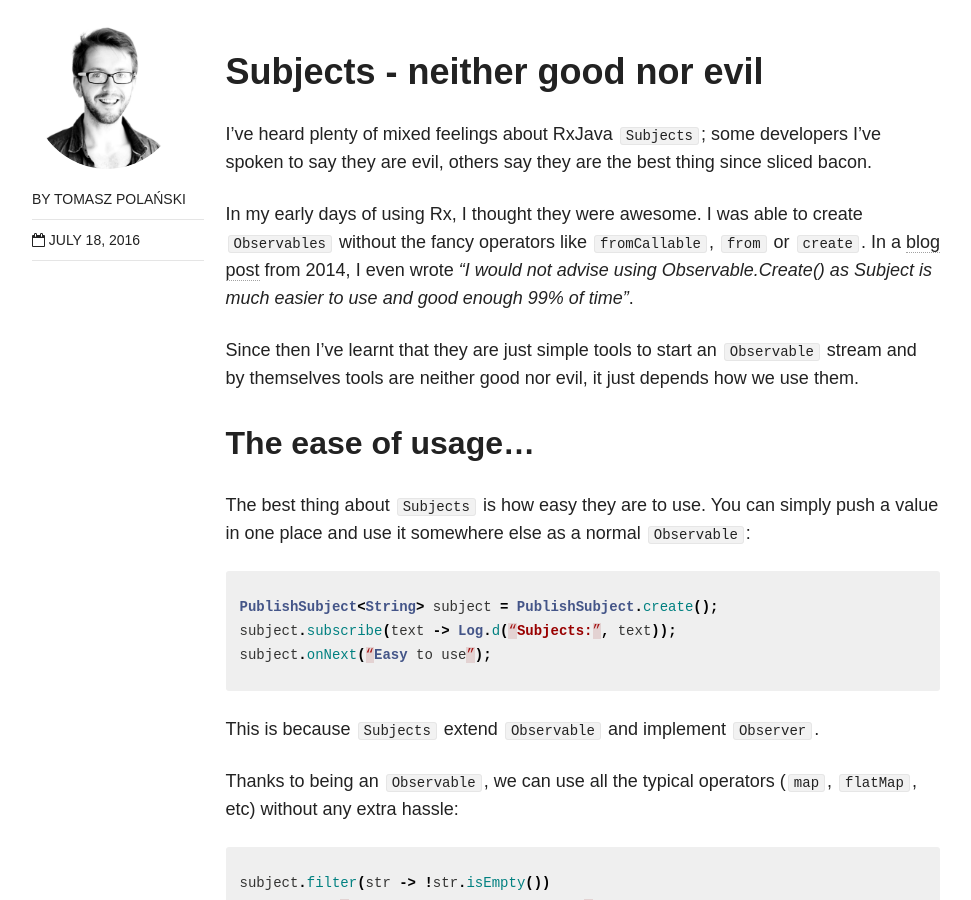
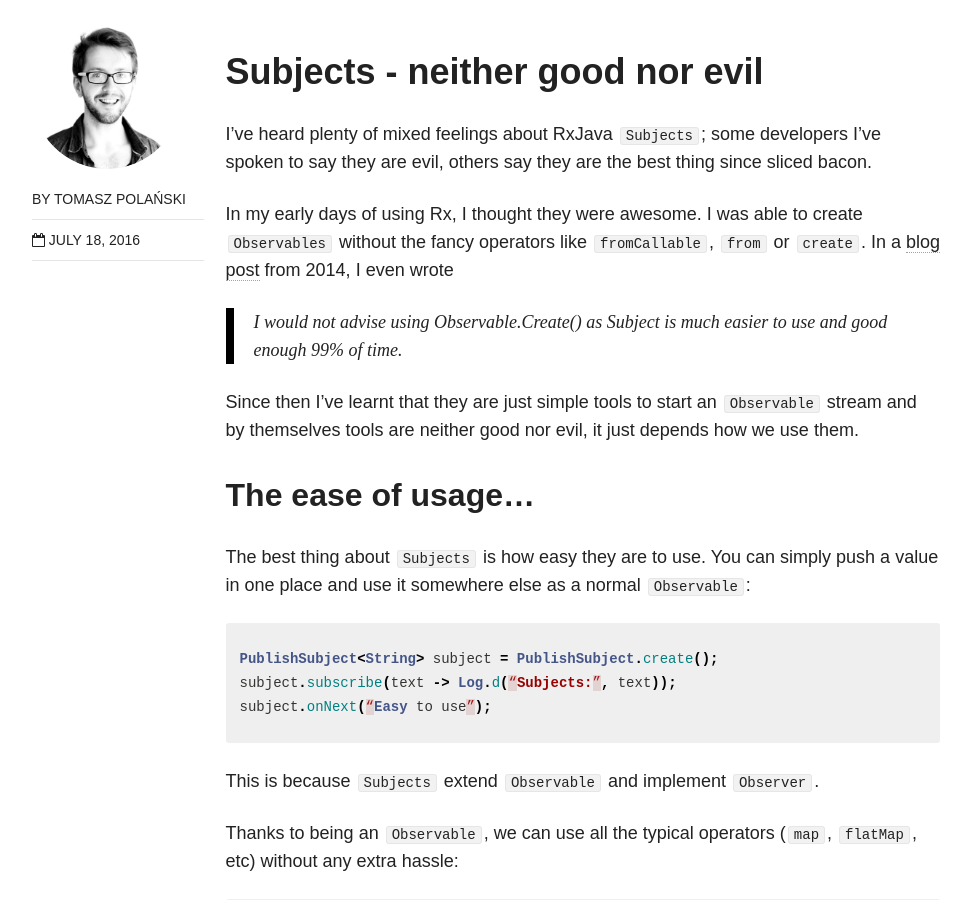
Before and after one commit to upday/upday.github.io, a Jekyll site: the page built from _posts/blog/2016-07-18-subjects.md, in a window 1280 px wide and 900 px high, scrolled down 633 px. Shown: the whole window, without its empty margins (154-1125 px from the left). Built offline with Jekyll 4.4.1, drawn with Linux system fonts in a browser that asks for light colours; nearby versions of some CDN libraries; some of the changed text lies outside the part shown.

Commit message:
Improving layout

```diff
--- a/_posts/blog/2016-07-18-subjects.md
+++ b/_posts/blog/2016-07-18-subjects.md
@@ -15,7 +15,8 @@ date: 2016-07-18T13:00:55-01:00
 
 I’ve heard plenty of mixed feelings about RxJava ``Subjects``; some developers I’ve spoken to say they are evil, others say they are the best thing since sliced bacon.
 
-In my early days of using Rx, I thought they were awesome. I was able to create ``Observables`` without the fancy operators like ``fromCallable``, ``from`` or ``create``. In a <a href="http://futurice.com/blog/reactive-c-number-in-practice">blog post</a> from 2014, I even wrote *“I would not advise using Observable.Create() as Subject is much easier to use and good enough 99% of time”*.
+In my early days of using Rx, I thought they were awesome. I was able to create ``Observables`` without the fancy operators like ``fromCallable``, ``from`` or ``create``. In a <a href="http://futurice.com/blog/reactive-c-number-in-practice">blog post</a> from 2014, I even wrote
+>*I would not advise using Observable.Create() as Subject is much easier to use and good enough 99% of time*.
 
 Since then I’ve learnt that they are just simple tools to start an ``Observable`` stream and by themselves tools are neither good nor evil, it just depends how we use them.
 
@@ -65,14 +66,14 @@ There is really simple test to check if your ``Observable`` supports backpressur
 {% highlight java %}
 @Test
 public void check_backpressure_support() {
-  TestSubscriber<Boolean> ts = new TestSubscriber<>(1); // The Subscriber requests only 1 value
+  TestSubscriber<Boolean> ts = new TestSubscriber<>(**1**); // The Subscriber requests only 1 value
   PublishSubject<Boolean> subject = PublishSubject.create();
   subject.subscribe(ts);
 
   subject.onNext(true); // We put 2 values into the stream
   subject.onNext(true);
 
-  ts.assertValueCount(1); // We should receive only 1 value
+  ts.assertValueCount(**1**); // We should receive only 1 value
 }
 {% endhighlight %}
 
@@ -107,7 +108,7 @@ We could then alter the previous test to make the ``Subject`` in question handle
 public void check_backpressure_support() {
   TestSubscriber<Boolean> ts = new TestSubscriber<>(1); // The Subscriber requests only 1 value
   PublishSubject<Boolean> subject = PublishSubject.create();
-  subject.onBackpressureDrop().subscribe(ts);
+  subject**.onBackpressureDrop()**.subscribe(ts);
 
   subject.onNext(true); // We put 2 values into the stream
   subject.onNext(true);
@@ -134,7 +135,7 @@ If you choose to use ``Subjects``, be aware of their strengths and weaknesses.
 The alternative is to create your own Subject-like utility as <a href="https://github.com/upday/RxProxy">we did</a> in our project.
 
 
->I really enjoyed my journey with Reactive Programming and hope it gains traction in the development world.
+>*I really enjoyed my journey with Reactive Programming and hope it gains traction in the development world.*
 <p align="right">
 -  <a href="http://futurice.com/blog/reactive-c-number-in-practice">Rx in practice</a>
 </p>
```
Also changed, not shown: other parts of _posts/blog/2016-07-18-subjects.md (+1 -1 lines).
